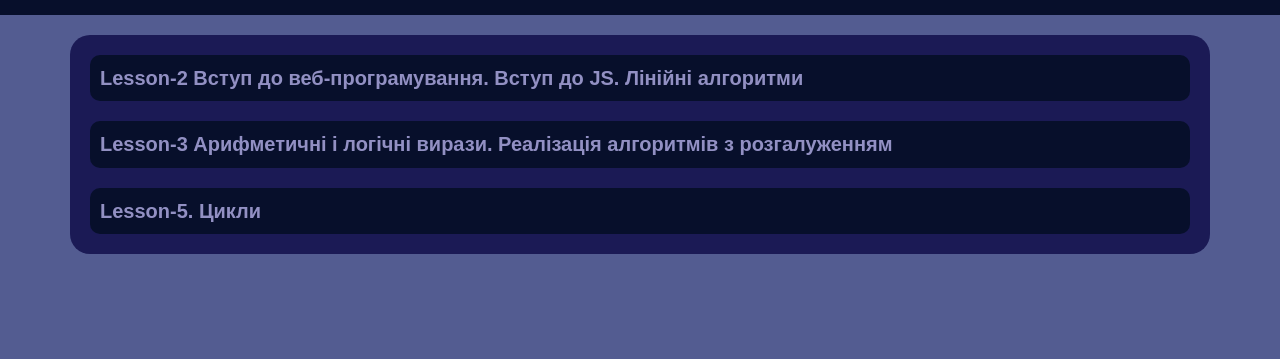
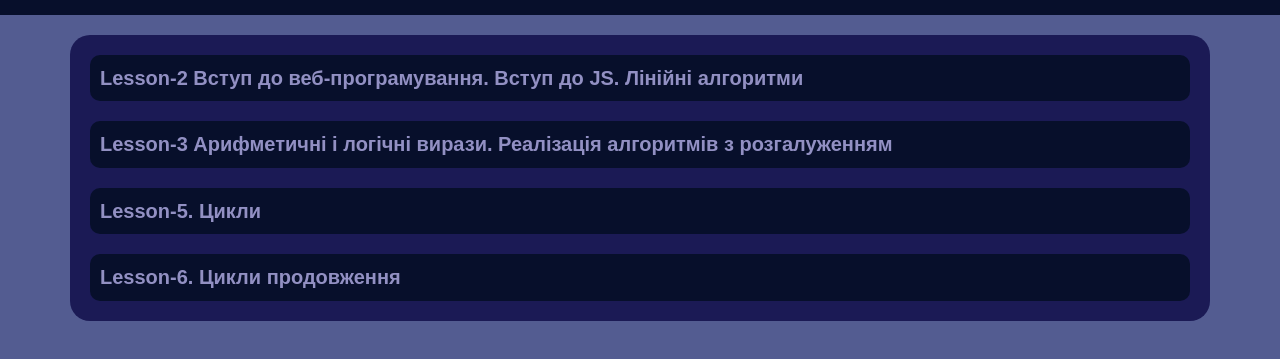
Before and after one commit to Yancevich/lessons_js, a plain HTML site: page index.html in a window 1280 px wide. Shown: the part 85-444 px from the top of the page. Drawn offline with Linux system fonts and the light colour scheme; a script that the page names is missing; a web font is replaced by a local one.

Commit message:
Add files via upload

```diff
--- a/index.html
+++ b/index.html
@@ -35,6 +35,11 @@
 							Lesson-5. Цикли
 						</a>
 					</li>
+					<li class="hw-list__item">
+						<a href="./lesson-6/index.html" class="hw-list__link">
+							Lesson-6. Цикли продовження
+						</a>
+					</li>
 				</ol>
 			</div>
 
```
